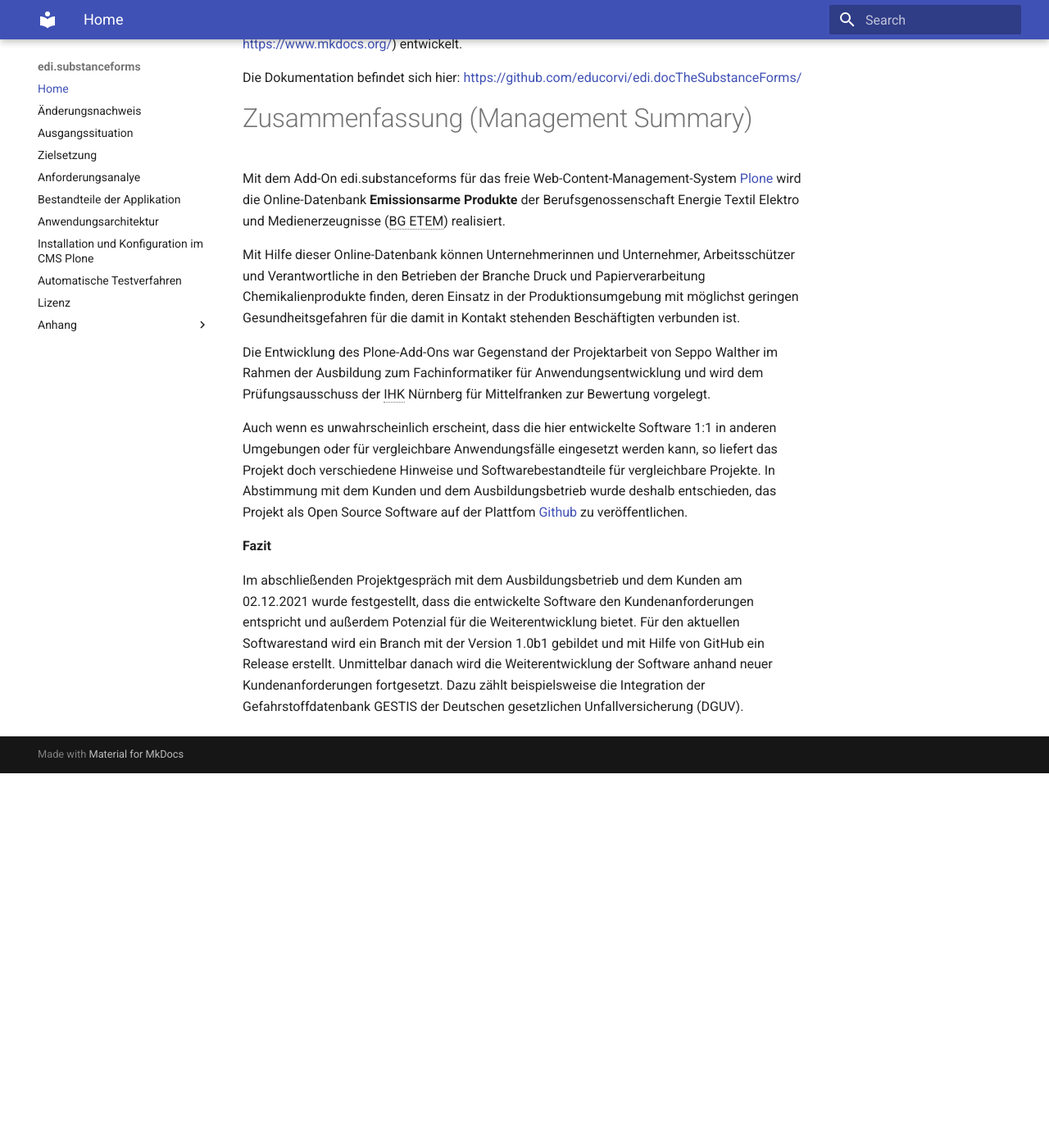
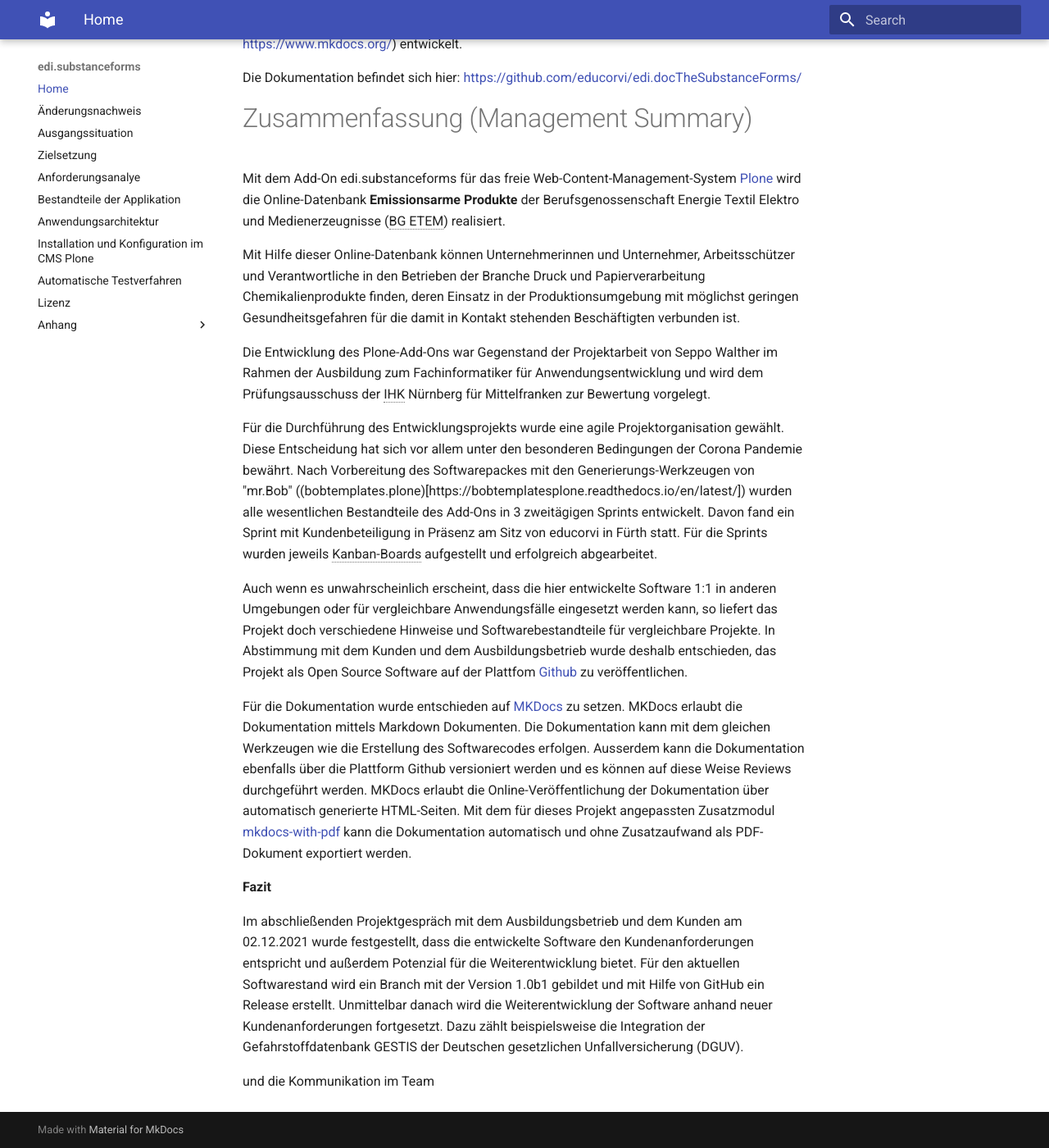
Before and after one commit to educorvi/edi.docTheSubstanceForms, an MkDocs documentation site: the page built from docs/index.md, in a window 1280 px wide and 1400 px high, scrolled down 830 px. Shown: the whole window at 82% size. Built offline with MkDocs 1.6.1 and Material for MkDocs 9.7.7, drawn with Linux system fonts in a browser that asks for light colours; before the commit the page ends 1773 px from its top, so only the background shows below that.

Commit message:
Änderungsvorschläge

```diff
--- a/docs/index.md
+++ b/docs/index.md
@@ -45,11 +45,27 @@
 zum Fachinformatiker für Anwendungsentwicklung und wird dem Prüfungsausschuss der IHK Nürnberg für Mittelfranken
 zur Bewertung vorgelegt.
 
+Für die Durchführung des Entwicklungsprojekts wurde eine agile Projektorganisation gewählt. Diese Entscheidung
+hat sich vor allem unter den besonderen Bedingungen der Corona Pandemie bewährt. Nach Vorbereitung des
+Softwarepackes mit den Generierungs-Werkzeugen von
+"mr.Bob" ((bobtemplates.plone)[https://bobtemplatesplone.readthedocs.io/en/latest/]) wurden alle wesentlichen
+Bestandteile des Add-Ons in 3 zweitägigen Sprints entwickelt. Davon fand ein Sprint mit Kundenbeteiligung
+in Präsenz am Sitz von educorvi in Fürth statt. Für die Sprints wurden jeweils Kanban-Boards aufgestellt und
+erfolgreich abgearbeitet.
+
 Auch wenn es unwahrscheinlich erscheint, dass die hier entwickelte Software 1:1 in anderen Umgebungen oder
 für vergleichbare Anwendungsfälle eingesetzt werden kann, so liefert das Projekt doch verschiedene Hinweise und
 Softwarebestandteile für vergleichbare Projekte. In Abstimmung mit dem Kunden und dem Ausbildungsbetrieb wurde
 deshalb entschieden, das Projekt als Open Source Software auf der Plattfom [Github](https://github.com) zu
 veröffentlichen.
+
+Für die Dokumentation wurde entschieden auf [MKDocs](https://www.mkdocs.org/) zu setzen. MKDocs erlaubt die
+Dokumentation mittels Markdown Dokumenten. Die Dokumentation kann mit dem gleichen Werkzeugen wie die Erstellung
+des Softwarecodes erfolgen. Ausserdem kann die Dokumentation ebenfalls über die Plattform Github versioniert
+werden und es können auf diese Weise Reviews durchgeführt werden. MKDocs erlaubt die Online-Veröffentlichung
+der Dokumentation über automatisch generierte HTML-Seiten. Mit dem für dieses Projekt angepassten Zusatzmodul
+[mkdocs-with-pdf](https://pypi.org/project/mkdocs-with-pdf/) kann die Dokumentation automatisch und ohne
+Zusatzaufwand als PDF-Dokument exportiert werden.
 
 **Fazit**
 
@@ -63,3 +79,6 @@
 *[IHK]: Industrie und Handelskammer
 *[BG ETEM]: Berufsgenossenschaft Energie Textil Elektro Medienerzeugnisse
 *[CMS]: Content Management System
+*[Kanban-Boards]: Die Kanban-Board ist ein visuelles Hilfsmittel für den Überblick über den aktuellen Arbeitsstatus
+ und die Kommunikation im Team
+*[Mr.Bob]: Werkzeug zur Generierung von Softwarepackes und weiteren Modulen mittels Schablonen (Templates)
```
Also changed, not shown: docs/anhang4.md (+3 -0 lines).
